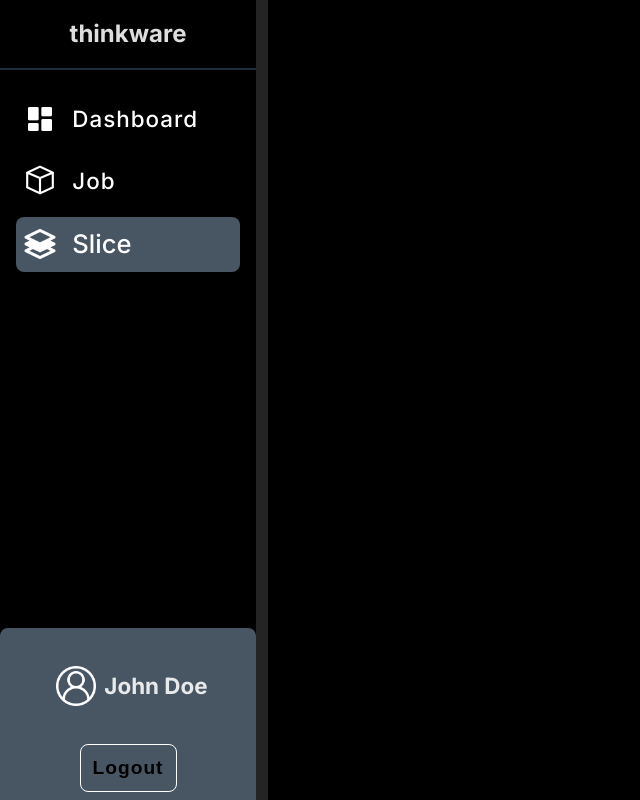
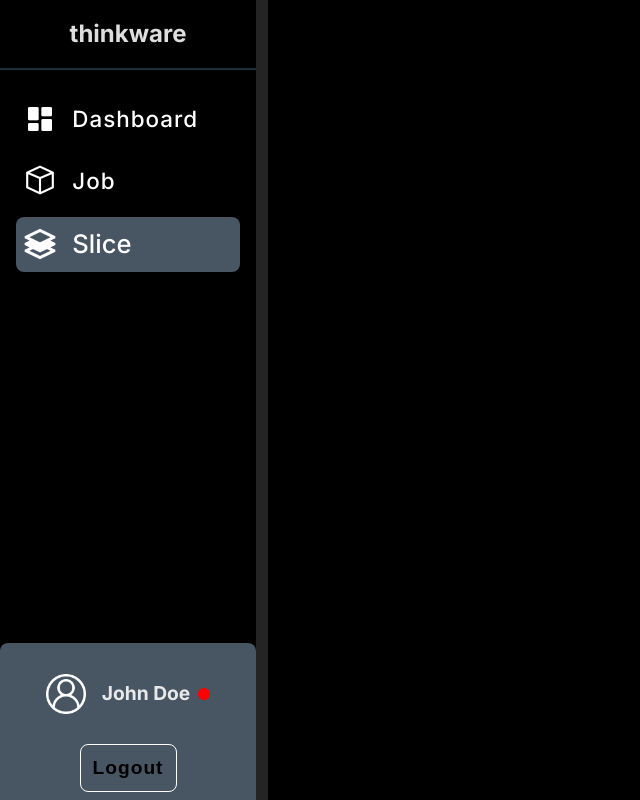
Before and after one commit to thinkmetal-shbhm/thinkware-rpi-alpha, a React (Vite) app in the folder app/: page /slice in a window 1280 px wide. Shown: the whole page, without its empty margins (0-640 px from the left). Built offline with nearby package versions, Linux system fonts and the light colour scheme; no server answers.

Commit message:
feat:added connection status badge to sidebar

```diff
--- a/app/src/components/Sidebar/Sidebar.jsx
+++ b/app/src/components/Sidebar/Sidebar.jsx
@@ -4,8 +4,20 @@
 import UserIcon from "../../assets/Icons/user.png";
 import DashboardImage from "../../assets/Icons/dashboard.png";
 import JobImage from "../../assets/Icons/job.png";
+import OnlineIcon from "../../assets/Icons/online.png"
+import OfflineIcon from "../../assets/Icons/offline.png"
 import SliceImage from "../../assets/Icons/slice.png";
+import { useEffect } from "react";
+import { useState } from "react";
+
 function Sidebar() {
+const [isConnected,setIsConnected]=useState(false);
+  useEffect(()=>{
+    fetch("http://localhost:4000/api/v1/connected")
+        .then((response) => response.json())
+        .then(res=>setIsConnected((res.message==="connected")?setIsConnected(true):setIsConnected(false)));
+},[isConnected])
+
   return (
     <div className={SidebarCSS.SidebarParent}>
       <div>
@@ -62,6 +74,7 @@
         <div className={SidebarCSS.UserInfo}>
           <img src={UserIcon} alt="" />
           <h5>John Doe</h5>
+        {isConnected?<img src={OnlineIcon} alt="connected" className={SidebarCSS.badge}/>:<img src={OfflineIcon} alt="connected" className={SidebarCSS.badge}/>}
         </div>
         <button className={SidebarCSS.Logoutbtn}>Logout</button>
       </div>
--- a/app/src/components/Sidebar/Sidebar.module.css
+++ b/app/src/components/Sidebar/Sidebar.module.css
@@ -104,7 +104,13 @@
   margin: auto 0.5rem;
 }
 .UserInfo h5 {
-  font-size: 1.4rem;
+  margin-left: 0.5rem;
+  font-size: 1.2rem;
+}
+.badge{
+  height: 0.75rem !important;
+  width: 0.75rem !important;
+  margin: auto 0.5rem;
 }
 .Logoutbtn {
   padding: 0.75rem;
@@ -209,6 +215,9 @@
   .UserInfo h5 {
     display: none;
   }
+  .badge{
+    display: none;
+  }
   .Logoutbtn {
     padding: 0.5rem 0.25rem;
     font-size: 0.75rem;
@@ -219,4 +228,7 @@
   .SidebarParent {
     min-width: 22%;
   }
+  .badge{
+    display: none;
+  }
 }
--- a/app/src/index.css
+++ b/app/src/index.css
@@ -19,7 +19,7 @@
   --content-bg: #242424;
   --border-blue: rgba(52, 93, 113, 0.51);
   --highlight: #485563;
-  --green: #43e283d4;
+  --green: rgba(67, 226, 131, 0.831);
   --gray: #373737;
   --silver: #c2c2c2;
 
```
Also changed, not shown: app/src/assets/Icons/offline.png (added), app/src/assets/Icons/online.png (added).
